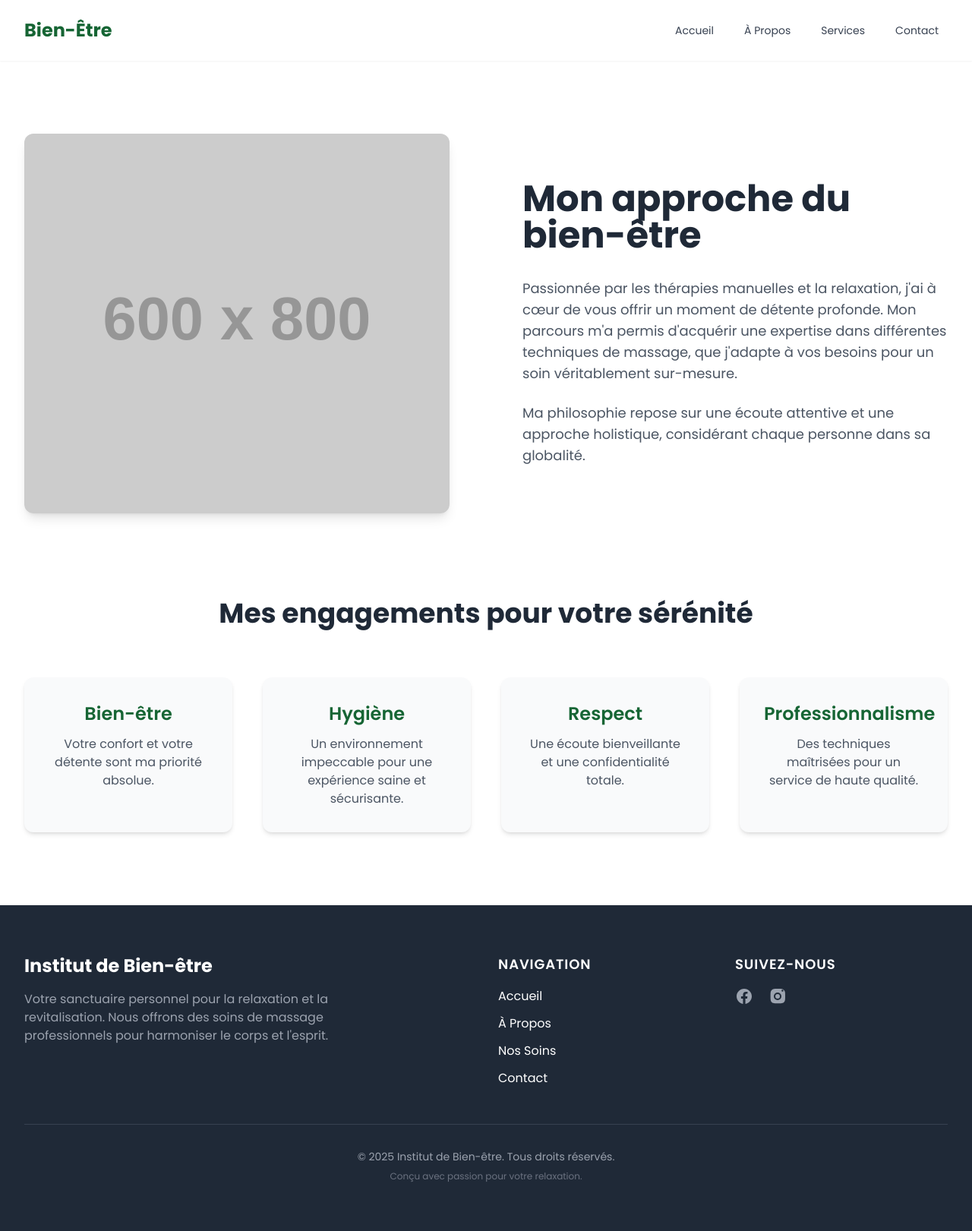
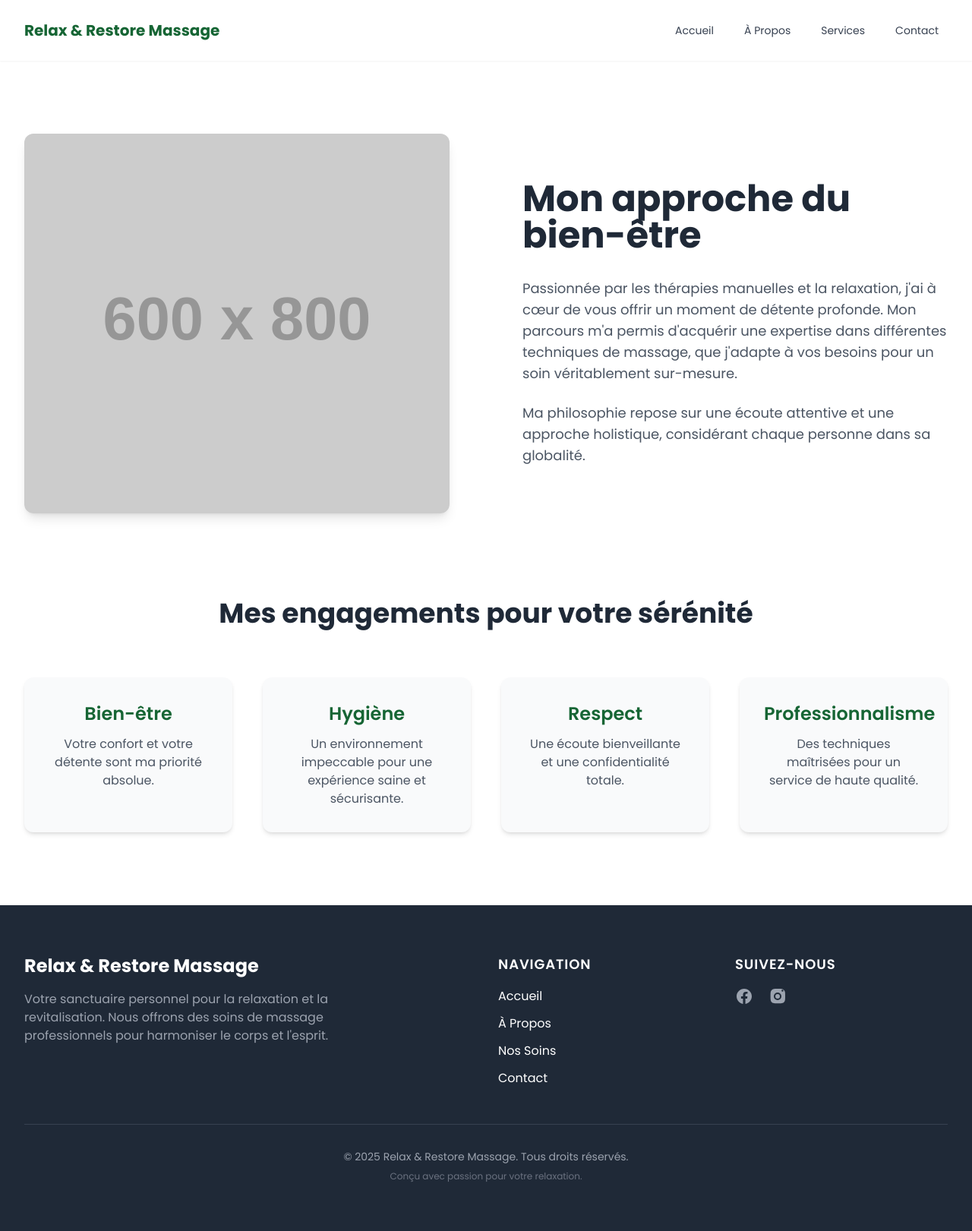
Before and after one commit to chadrackmbupiokajess/massage, a Django app: page /about/ in a window 1280 px wide. Shown: the whole page at 76% size. Run offline with Django 5.2, Linux system fonts and the light colour scheme; grey boxes labelled with a size stand in for pictures from a placeholder-image service; some libraries are stand-ins or nearby versions.

```diff
--- a/massage_site/settings.py
+++ b/massage_site/settings.py
@@ -131,3 +131,7 @@ MEDIA_ROOT = os.path.join(BASE_DIR, 'media')
 # https://docs.djangoproject.com/en/5.0/ref/settings/#default-auto-field
 
 DEFAULT_AUTO_FIELD = 'django.db.models.BigAutoField'
+
+# Create media directory if it doesn't exist (for development)
+if DEBUG:
+    os.makedirs(MEDIA_ROOT, exist_ok=True)
--- a/templates/base.html
+++ b/templates/base.html
@@ -3,7 +3,7 @@
 <head>
     <meta charset="UTF-8">
     <meta name="viewport" content="width=device-width, initial-scale=1.0">
-    <title>{% block title %}Institut de Bien-être{% endblock %}</title>
+    <title>{% block title %}Relax & Restore Massage{% endblock %}</title>
     <script src="https://cdn.tailwindcss.com"></script>
     <script defer src="https://cdn.jsdelivr.net/npm/alpinejs@3.x.x/dist/cdn.min.js"></script>
     <link rel="preconnect" href="https://fonts.googleapis.com">
@@ -24,7 +24,7 @@
         <div class="max-w-7xl mx-auto px-4 sm:px-6 lg:px-8">
             <div class="flex justify-between items-center h-20">
                 <div class="flex-shrink-0">
-                    <a href="{% url 'home' %}" class="text-2xl font-bold text-green-800 hover:text-green-700 transition-colors">Bien-Être</a>
+                    <a href="{% url 'home' %}" class="text-xl font-bold text-green-800 hover:text-green-700 transition-colors">Relax & Restore Massage</a>
                 </div>
                 <div class="hidden md:block">
                     <div class="ml-10 flex items-baseline space-x-4">
@@ -75,7 +75,7 @@
             <div class="grid grid-cols-1 md:grid-cols-4 gap-8">
                 <!-- About Section -->
                 <div class="md:col-span-2">
-                    <h3 class="text-2xl font-bold text-white">Institut de Bien-être</h3>
+                    <h3 class="text-2xl font-bold text-white">Relax & Restore Massage</h3>
                     <p class="mt-4 text-gray-400 max-w-md">
                         Votre sanctuaire personnel pour la relaxation et la revitalisation. Nous offrons des soins de massage professionnels pour harmoniser le corps et l'esprit.
                     </p>
@@ -112,7 +112,7 @@
                 </div>
             </div>
             <div class="mt-12 border-t border-gray-700 pt-8 text-center">
-                <p class="text-sm text-gray-400">&copy; {% now "Y" %} Institut de Bien-être. Tous droits réservés.</p>
+                <p class="text-sm text-gray-400">&copy; {% now "Y" %} Relax & Restore Massage. Tous droits réservés.</p>
                 <p class="mt-2 text-xs text-gray-500">Conçu avec passion pour votre relaxation.</p>
             </div>
         </div>
```
